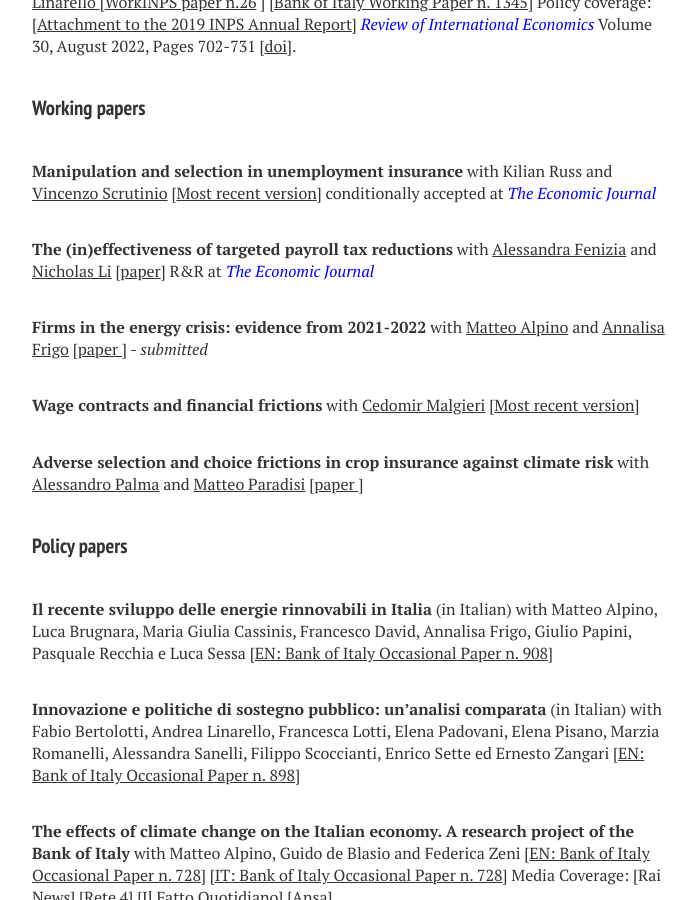
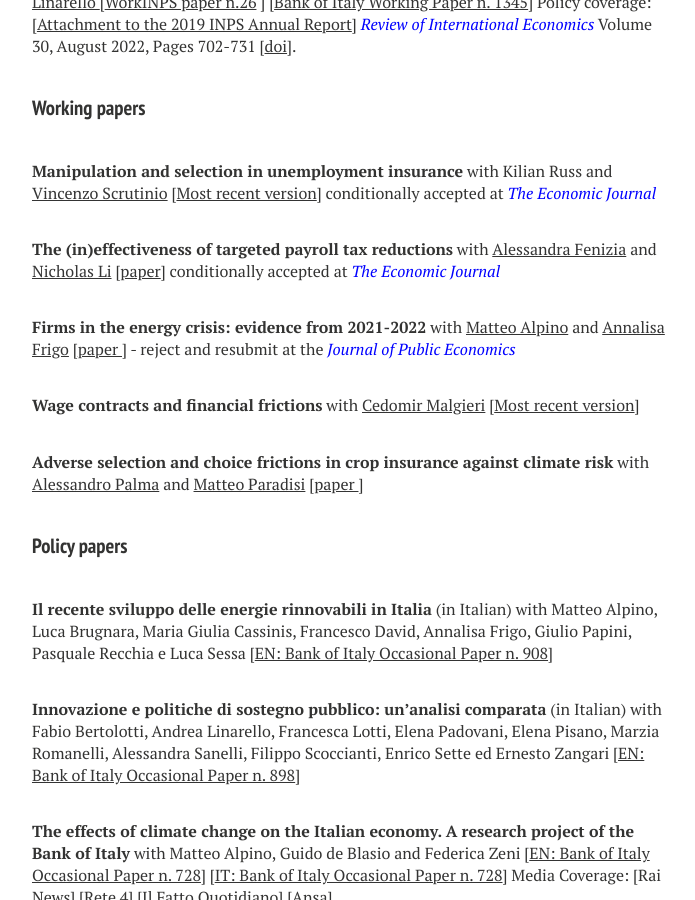
Before and after one commit to luca-citino/luca-citino.github.io, a Jekyll site: the page built from research.md, in a window 1280 px wide and 900 px high, scrolled down 556 px. Shown: the whole window, without its empty margins (288-983 px from the left). Built offline with Jekyll 4.4.1, drawn with Linux system fonts in a browser that asks for light colours; nearby versions of some CDN libraries; some web fonts are replaced.

Commit message:
Update research.md

```diff
--- a/research.md
+++ b/research.md
@@ -17,10 +17,10 @@ title: Research
 
 **Manipulation and selection in unemployment insurance**  with Kilian Russ and <a href="https://sites.google.com/view/vincenzoscrutinio/home">Vincenzo Scrutinio</a>  [<a href="https://luca-citino.github.io/docs/targeted_ui-5.pdf">Most recent version</a>] conditionally accepted at <span style="color: blue;"><i>The Economic Journal</i> </span>
 
-**The (in)effectiveness of targeted payroll tax reductions** with <a href="https://sites.google.com/site/alessandrafenizia/">Alessandra Fenizia</a> and <a href="https://sites.google.com/view/nicholasli">Nicholas Li</a> [<a href="https://luca-citino.github.io/docs/FLC_2025Jan7.pdf">paper</a>] R&R at <span style="color: blue;"><i>The Economic Journal</i> </span>
+**The (in)effectiveness of targeted payroll tax reductions** with <a href="https://sites.google.com/site/alessandrafenizia/">Alessandra Fenizia</a> and <a href="https://sites.google.com/view/nicholasli">Nicholas Li</a> [<a href="https://luca-citino.github.io/docs/FLC_2025Jan7.pdf">paper</a>] conditionally accepted at <span style="color: blue;"><i>The Economic Journal</i> </span>
 
 
-**Firms in the energy crisis: evidence from 2021-2022**  with <a href="https://sites.google.com/site/alpinomtt">Matteo Alpino</a> and <a href="https://annalisafrigo.weebly.com/">Annalisa Frigo</a> [<a href="https://luca-citino.github.io/docs/acf_april25_c.pdf">paper </a>] - _submitted_
+**Firms in the energy crisis: evidence from 2021-2022**  with <a href="https://sites.google.com/site/alpinomtt">Matteo Alpino</a> and <a href="https://annalisafrigo.weebly.com/">Annalisa Frigo</a> [<a href="https://luca-citino.github.io/docs/acf_april25_c.pdf">paper </a>] - reject and resubmit at the <span style="color: blue;"><i>Journal of Public Economics</i> </span>
 
 
 **Wage contracts and financial frictions** with <a href="https://www.cedomirmalgieri.com">Cedomir Malgieri</a> [<a href="https://cedomirm.github.io/website/MC_JMP.pdf">Most recent version</a>]
```
